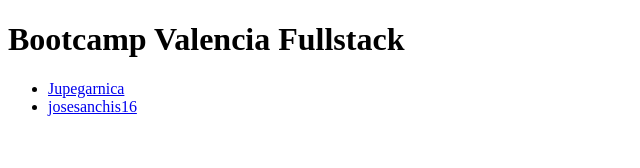
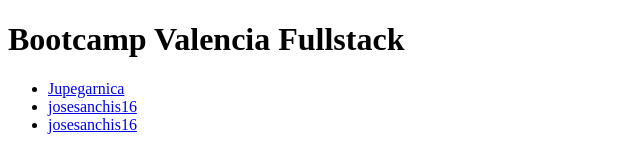
Before and after one commit to GeeksHubsAcademy/Git-flow-demo, a website: page index.html in a window 1280 px wide. Shown: the whole page, without its empty margins (0-640 px from the left). Drawn offline with Linux system fonts and the light colour scheme.

Commit message:
student guiboco add

```diff
--- a/index.html
+++ b/index.html
@@ -14,6 +14,7 @@
     <ul class="participants">
         <li class="teacher"><a href="https://github.com/jupegarnica">Jupegarnica</a></li>
         <li class="teacher"><a href="https://github.com/josesanchis16">josesanchis16</a></li>
+        <li class="student"><a href="https://github.com/guiboco">josesanchis16</a></li>
     </ul>
 
 </body>
```
